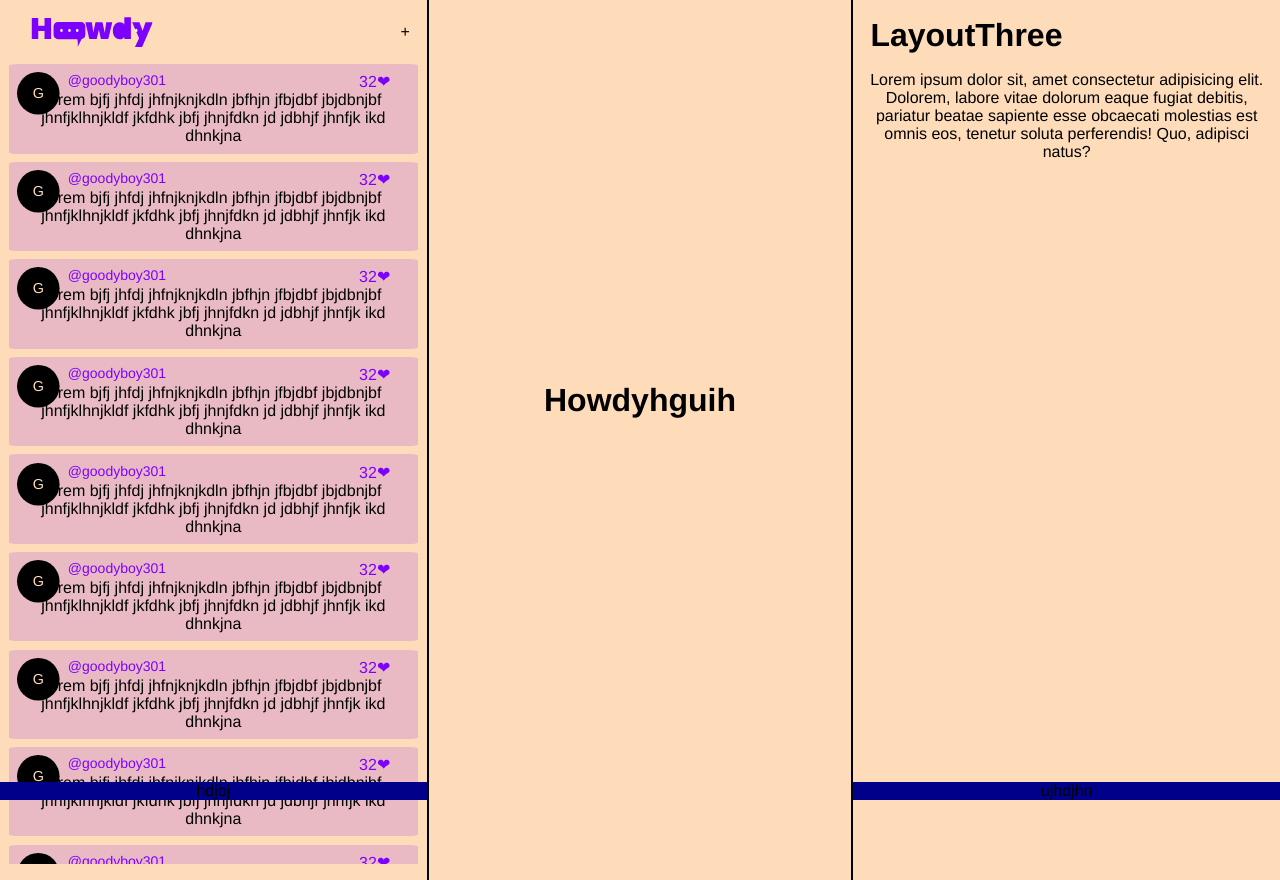
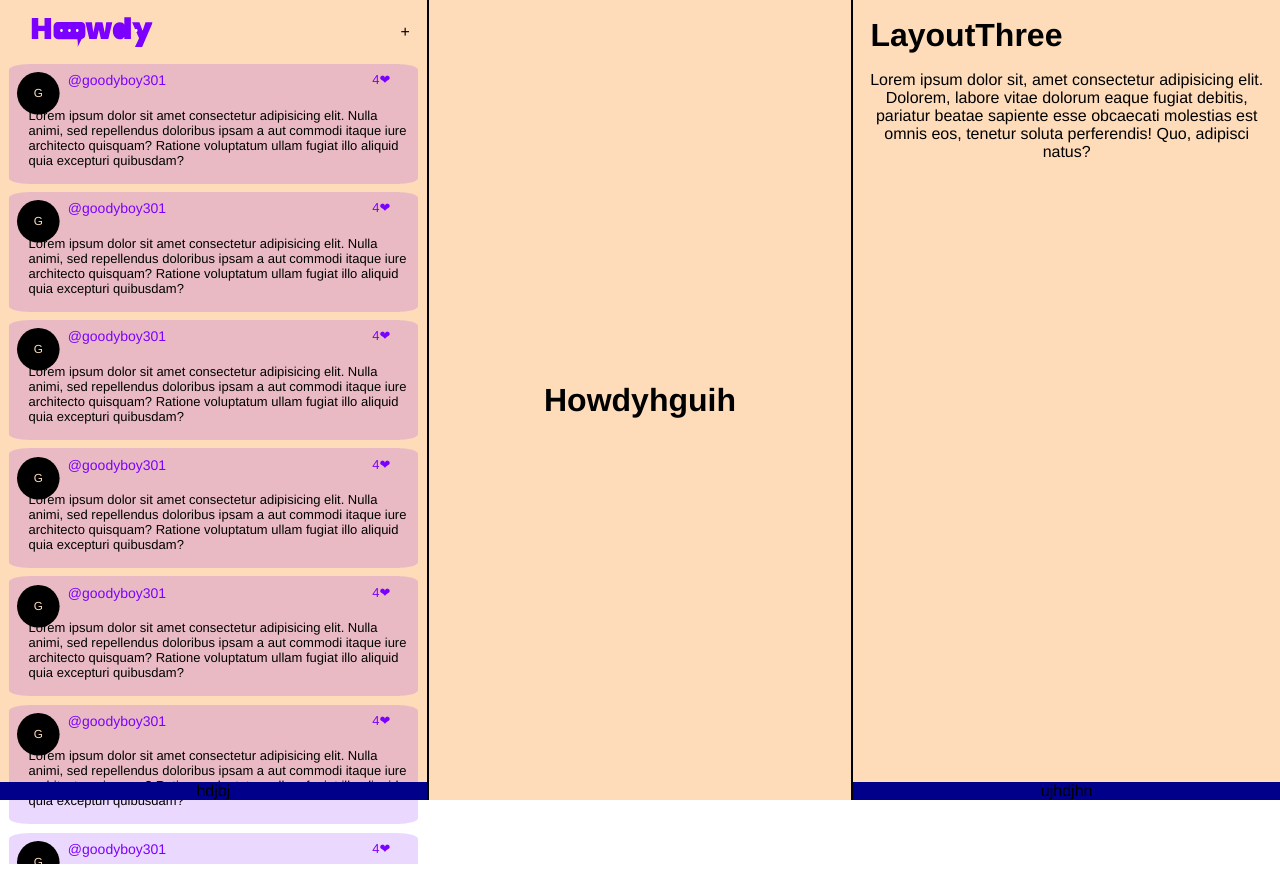
Before and after one commit to GoodyBoy301/Howdy-Frontend, a Vue app: page / in a window 1280 px wide. Built offline with nearby package versions, Linux system fonts and the light colour scheme.

Commit message:
style scrollbar

```diff
--- a/src/App.vue
+++ b/src/App.vue
@@ -37,6 +37,25 @@ export default {
   grid-template-columns: 1fr 1fr 1fr;
 }
 #app > .layout {
-  min-height: 100vh;
+  height: 100vh;
+}
+
+/* CUSTOM SCROLL BAR */
+::-webkit-scrollbar {
+  width: 3px !important;
+}
+::-webkit-scrollbar-track {
+  background: transparent !important;
+}
+::-webkit-scrollbar-track:hover {
+  background: var(--secondary) !important;
+  transition: all 0.5s ease-in-out !important;
+}
+::-webkit-scrollbar-thumb {
+  background: var(--primaryO) !important;
+}
+::-webkit-scrollbar-thumb:hover {
+  background: var(--primary) !important;
+  transition: all 0.5s ease-in-out !important;
 }
 </style>
--- a/src/components/LayoutOne/Post.vue
+++ b/src/components/LayoutOne/Post.vue
@@ -3,9 +3,9 @@
     <div class="title">
       <DP addClass="scale">{{ post.author[0] }}</DP>
       <span class="user">{{ post.author }}</span>
-      <span class="like">32❤ </span>
+      <span class="like">{{ post.likes.length }}❤ </span>
     </div>
-    <div>{{ post.content }}</div>
+    <div class="content">{{ post.content }}</div>
   </article>
 </template>
 
@@ -22,8 +22,9 @@ article {
   background: var(--primaryO);
 
   margin-bottom: 2%;
-  border-radius: 2%;
+  border-radius: 5%;
   padding: 2%;
+  font-size: 13px;
 }
 .title {
   position: relative;
@@ -44,4 +45,8 @@ article {
 .liked {
   color: red;
 }
+.content {
+  padding: 5% 0 2% 3%;
+  text-align: left;
+}
 </style>
--- a/src/data/posts.js
+++ b/src/data/posts.js
@@ -3,77 +3,77 @@ export default [
     id: "uuhujhg76878",
     author: "goodyboy301",
     content:
-      "lorem bjfj jhfdj jhfnjknjkdln jbfhjn jfbjdbf jbjdbnjbf jhnfjklhnjkldf jkfdhk jbfj jhnjfdkn jd jdbhjf jhnfjk ikd dhnkjna",
-    likes: 32,
+      "Lorem ipsum dolor sit amet consectetur adipisicing elit. Nulla animi, sed repellendus doloribus ipsam a aut commodi itaque iure architecto quisquam? Ratione voluptatum ullam fugiat illo aliquid quia excepturi quibusdam?",
+    likes: ["hgdhg", "hgdhb", "hdgjh", "jhdj"],
   },
   {
     id: "uuhujhg76878",
     author: "goodyboy301",
     content:
-      "lorem bjfj jhfdj jhfnjknjkdln jbfhjn jfbjdbf jbjdbnjbf jhnfjklhnjkldf jkfdhk jbfj jhnjfdkn jd jdbhjf jhnfjk ikd dhnkjna",
-    likes: 32,
+      "Lorem ipsum dolor sit amet consectetur adipisicing elit. Nulla animi, sed repellendus doloribus ipsam a aut commodi itaque iure architecto quisquam? Ratione voluptatum ullam fugiat illo aliquid quia excepturi quibusdam?",
+    likes: ["hgdhg", "hgdhb", "hdgjh", "jhdj"],
   },
   {
     id: "uuhujhg76878",
     author: "goodyboy301",
     content:
-      "lorem bjfj jhfdj jhfnjknjkdln jbfhjn jfbjdbf jbjdbnjbf jhnfjklhnjkldf jkfdhk jbfj jhnjfdkn jd jdbhjf jhnfjk ikd dhnkjna",
-    likes: 32,
+      "Lorem ipsum dolor sit amet consectetur adipisicing elit. Nulla animi, sed repellendus doloribus ipsam a aut commodi itaque iure architecto quisquam? Ratione voluptatum ullam fugiat illo aliquid quia excepturi quibusdam?",
+    likes: ["hgdhg", "hgdhb", "hdgjh", "jhdj"],
   },
   {
     id: "uuhujhg76878",
     author: "goodyboy301",
     content:
-      "lorem bjfj jhfdj jhfnjknjkdln jbfhjn jfbjdbf jbjdbnjbf jhnfjklhnjkldf jkfdhk jbfj jhnjfdkn jd jdbhjf jhnfjk ikd dhnkjna",
-    likes: 32,
+      "Lorem ipsum dolor sit amet consectetur adipisicing elit. Nulla animi, sed repellendus doloribus ipsam a aut commodi itaque iure architecto quisquam? Ratione voluptatum ullam fugiat illo aliquid quia excepturi quibusdam?",
+    likes: ["hgdhg", "hgdhb", "hdgjh", "jhdj"],
   },
   {
     id: "uuhujhg76878",
     author: "goodyboy301",
     content:
-      "lorem bjfj jhfdj jhfnjknjkdln jbfhjn jfbjdbf jbjdbnjbf jhnfjklhnjkldf jkfdhk jbfj jhnjfdkn jd jdbhjf jhnfjk ikd dhnkjna",
-    likes: 32,
+      "Lorem ipsum dolor sit amet consectetur adipisicing elit. Nulla animi, sed repellendus doloribus ipsam a aut commodi itaque iure architecto quisquam? Ratione voluptatum ullam fugiat illo aliquid quia excepturi quibusdam?",
+    likes: ["hgdhg", "hgdhb", "hdgjh", "jhdj"],
   },
   {
     id: "uuhujhg76878",
     author: "goodyboy301",
     content:
-      "lorem bjfj jhfdj jhfnjknjkdln jbfhjn jfbjdbf jbjdbnjbf jhnfjklhnjkldf jkfdhk jbfj jhnjfdkn jd jdbhjf jhnfjk ikd dhnkjna",
-    likes: 32,
+      "Lorem ipsum dolor sit amet consectetur adipisicing elit. Nulla animi, sed repellendus doloribus ipsam a aut commodi itaque iure architecto quisquam? Ratione voluptatum ullam fugiat illo aliquid quia excepturi quibusdam?",
+    likes: ["hgdhg", "hgdhb", "hdgjh", "jhdj"],
   },
   {
     id: "uuhujhg76878",
     author: "goodyboy301",
     content:
-      "lorem bjfj jhfdj jhfnjknjkdln jbfhjn jfbjdbf jbjdbnjbf jhnfjklhnjkldf jkfdhk jbfj jhnjfdkn jd jdbhjf jhnfjk ikd dhnkjna",
-    likes: 32,
+      "Lorem ipsum dolor sit amet consectetur adipisicing elit. Nulla animi, sed repellendus doloribus ipsam a aut commodi itaque iure architecto quisquam? Ratione voluptatum ullam fugiat illo aliquid quia excepturi quibusdam?",
+    likes: ["hgdhg", "hgdhb", "hdgjh", "jhdj"],
   },
   {
     id: "uuhujhg76878",
     author: "goodyboy301",
     content:
-      "lorem bjfj jhfdj jhfnjknjkdln jbfhjn jfbjdbf jbjdbnjbf jhnfjklhnjkldf jkfdhk jbfj jhnjfdkn jd jdbhjf jhnfjk ikd dhnkjna",
-    likes: 32,
+      "Lorem ipsum dolor sit amet consectetur adipisicing elit. Nulla animi, sed repellendus doloribus ipsam a aut commodi itaque iure architecto quisquam? Ratione voluptatum ullam fugiat illo aliquid quia excepturi quibusdam?",
+    likes: ["hgdhg", "hgdhb", "hdgjh", "jhdj"],
   },
   {
     id: "uuhujhg76878",
     author: "goodyboy301",
     content:
-      "lorem bjfj jhfdj jhfnjknjkdln jbfhjn jfbjdbf jbjdbnjbf jhnfjklhnjkldf jkfdhk jbfj jhnjfdkn jd jdbhjf jhnfjk ikd dhnkjna",
-    likes: 32,
+      "Lorem ipsum dolor sit amet consectetur adipisicing elit. Nulla animi, sed repellendus doloribus ipsam a aut commodi itaque iure architecto quisquam? Ratione voluptatum ullam fugiat illo aliquid quia excepturi quibusdam?",
+    likes: ["hgdhg", "hgdhb", "hdgjh", "jhdj"],
   },
   {
     id: "uuhujhg76878",
     author: "goodyboy301",
     content:
-      "lorem bjfj jhfdj jhfnjknjkdln jbfhjn jfbjdbf jbjdbnjbf jhnfjklhnjkldf jkfdhk jbfj jhnjfdkn jd jdbhjf jhnfjk ikd dhnkjna",
-    likes: 32,
+      "Lorem ipsum dolor sit amet consectetur adipisicing elit. Nulla animi, sed repellendus doloribus ipsam a aut commodi itaque iure architecto quisquam? Ratione voluptatum ullam fugiat illo aliquid quia excepturi quibusdam?",
+    likes: ["hgdhg", "hgdhb", "hdgjh", "jhdj"],
   },
   {
     id: "uuhujhg76878",
     author: "goodyboy301",
     content:
-      "lorem bjfj jhfdj jhfnjknjkdln jbfhjn jfbjdbf jbjdbnjbf jhnfjklhnjkldf jkfdhk jbfj jhnjfdkn jd jdbhjf jhnfjk ikd dhnkjna",
-    likes: 32,
+      "Lorem ipsum dolor sit amet consectetur adipisicing elit. Nulla animi, sed repellendus doloribus ipsam a aut commodi itaque iure architecto quisquam? Ratione voluptatum ullam fugiat illo aliquid quia excepturi quibusdam?",
+    likes: ["hgdhg", "hgdhb", "hdgjh", "jhdj"],
   },
 ];
```
